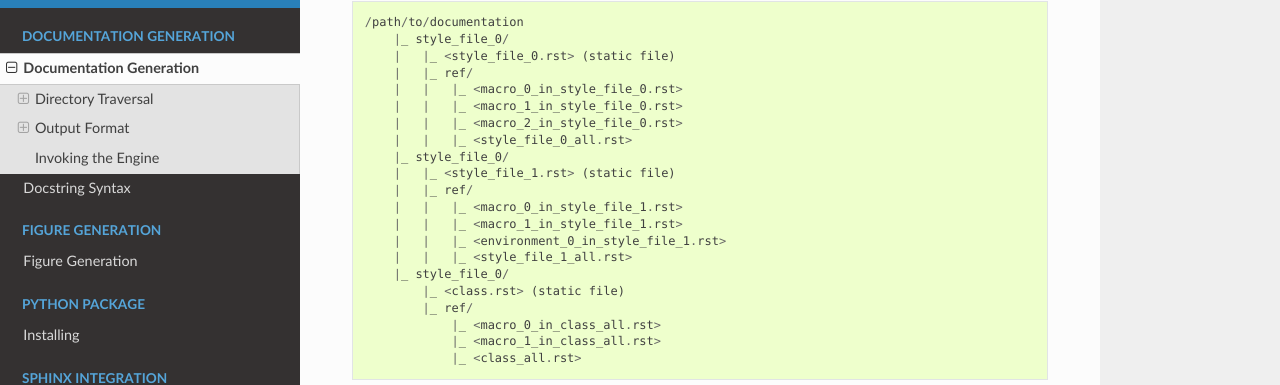
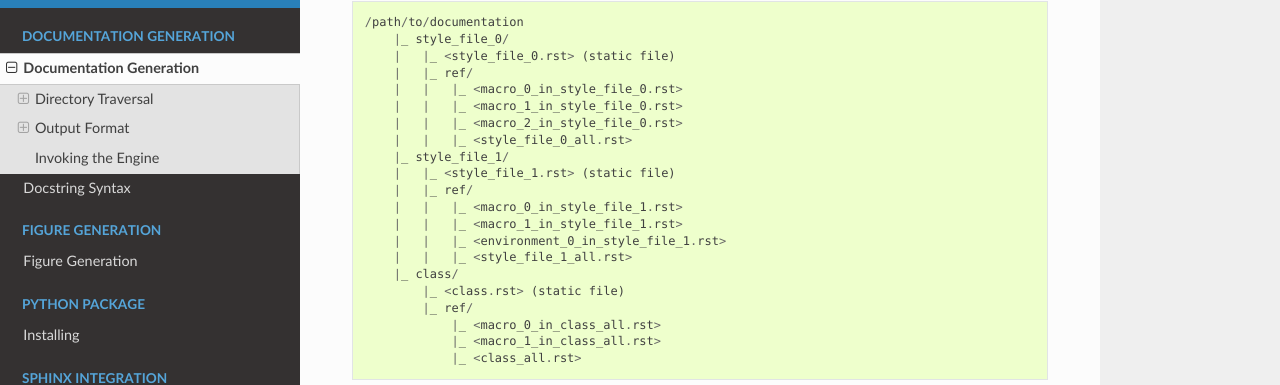
Before and after one commit to sthenic/cadmus, a Sphinx documentation site: the page built from doc/_source/docgen/documentation_generation.rst, in a window 1280 px wide and 900 px high, scrolled down 1985 px. Shown: the part 110-495 px from the top of the window. Built offline with Sphinx 7.4.7 and the Read the Docs theme 2.0.0, drawn with Linux system fonts in a browser that asks for light colours.

Commit message:
docs: Fix labels in ASCII directory structure.

```diff
--- a/doc/_source/docgen/documentation_generation.rst
+++ b/doc/_source/docgen/documentation_generation.rst
@@ -119,14 +119,14 @@ our documentation.
         |   |   |_ <macro_1_in_style_file_0.rst>
         |   |   |_ <macro_2_in_style_file_0.rst>
         |   |   |_ <style_file_0_all.rst>
-        |_ style_file_0/
+        |_ style_file_1/
         |   |_ <style_file_1.rst> (static file)
         |   |_ ref/
         |   |   |_ <macro_0_in_style_file_1.rst>
         |   |   |_ <macro_1_in_style_file_1.rst>
         |   |   |_ <environment_0_in_style_file_1.rst>
         |   |   |_ <style_file_1_all.rst>
-        |_ style_file_0/
+        |_ class/
             |_ <class.rst> (static file)
             |_ ref/
                 |_ <macro_0_in_class_all.rst>
```
